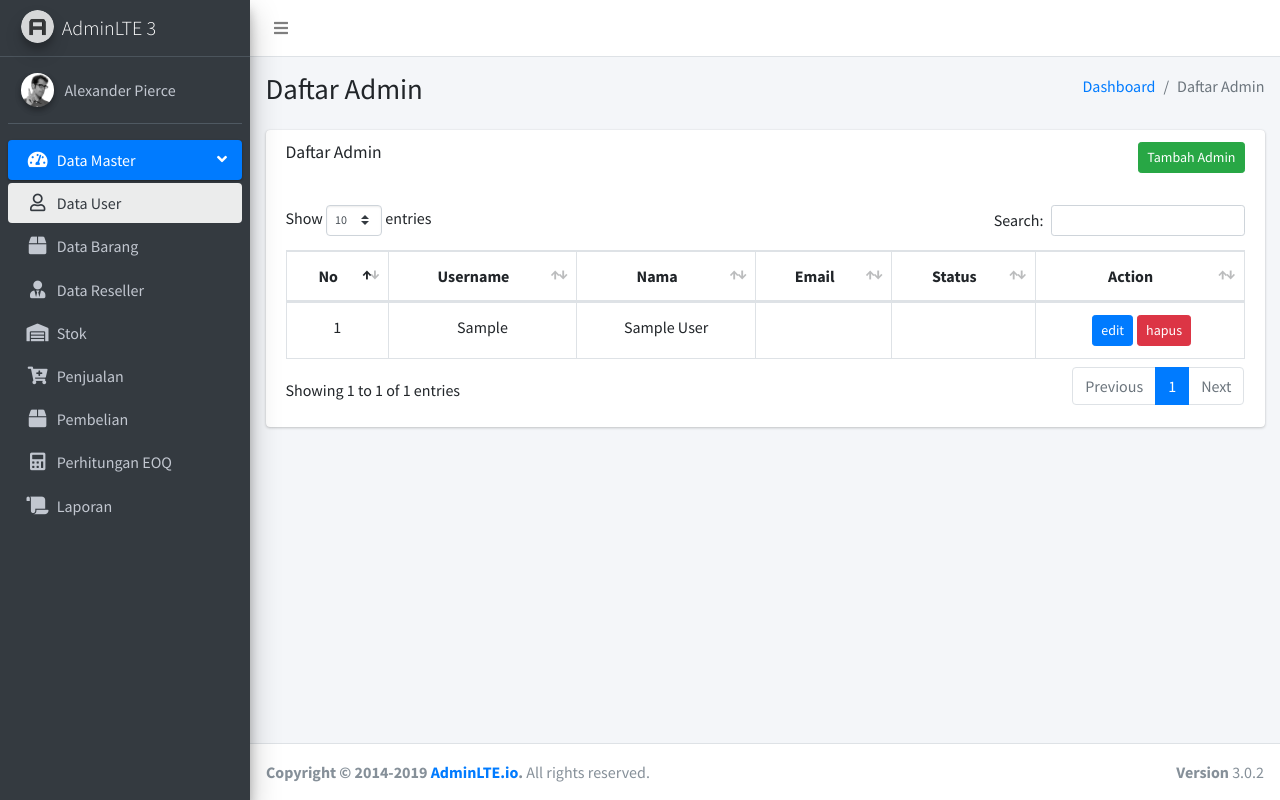
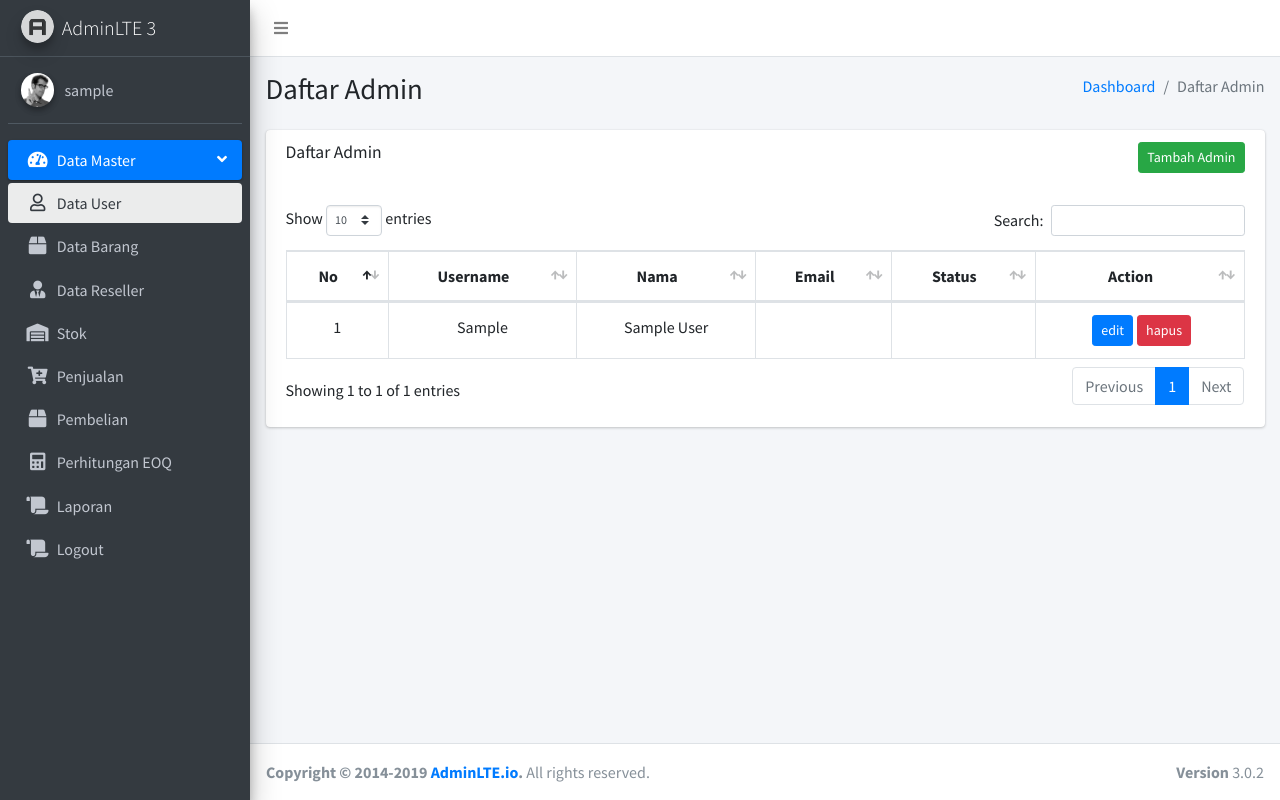
Before and after one commit to Grafiters/eoq, a PHP site: page /pages/admin/index.php in a window 1280 px wide. Run offline with PHP 8.4, Linux system fonts and the light colour scheme; the visitor is signed in with stand-in values (Sample User, id 1); data that the repository does not hold is empty; some libraries are stand-ins or nearby versions.

Commit message:
little update

```diff
--- a/pages/admin/index.php
+++ b/pages/admin/index.php
@@ -1,4 +1,13 @@
-<?php include('../../backend/admin/showAdmin.php'); ?>
+<?php
+  session_start();
+
+  if($_SESSION['username']==""){
+    header('Location: /eoq/pages/auth/login.php');
+  }
+
+  include('../../backend/admin/showAdmin.php');
+  // include('../../backend/session/session.php');
+?>
 <!DOCTYPE html>
 <html>
 <head>
@@ -51,7 +60,7 @@
           <img src="../../dist/img/user2-160x160.jpg" class="img-circle elevation-2" alt="User Image">
         </div>
         <div class="info">
-          <a href="#" class="d-block">Alexander Pierce</a>
+          <a href="#" class="d-block"><?php echo $_SESSION['username']; ?></a>
         </div>
       </div>
 
@@ -117,6 +126,12 @@
             <a href="/eoq/pages/pembelian/index.php" class="nav-link">
               <i class="nav-icon fas fa-scroll"></i>
               <p>Laporan</p>
+            </a>
+          </li>
+          <li class="nav-item">
+            <a href="/eoq/backend/session/logout.php" class="nav-link">
+              <i class="nav-icon fas fa-scroll"></i>
+              <p>Logout</p>
             </a>
           </li>
         </ul>
```
